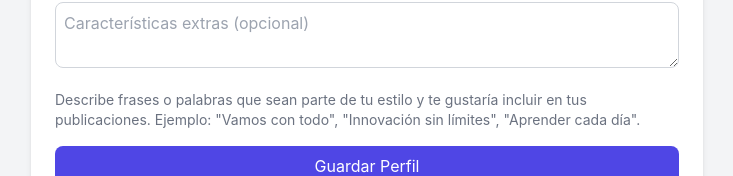
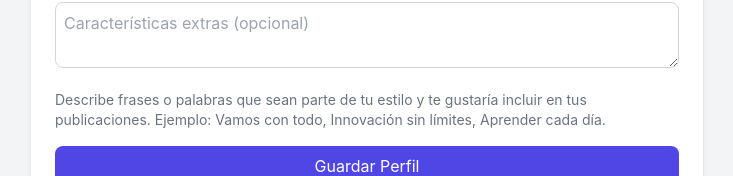
Before and after one commit to Camilasanchez/linkedin-generator-content, a Next.js app: page / in a window 1280 px wide. Shown: the part 572-748 px from the top of the page, without its empty margins (273-1006 px from the left). Built offline with nearby package versions, Linux system fonts and the light colour scheme.

Commit message:
Update index.js

```diff
--- a/pages/index.js
+++ b/pages/index.js
@@ -176,8 +176,8 @@ export default function Home() {
             ></textarea>
             <p className="text-gray-500 text-sm">
               Describe frases o palabras que sean parte de tu estilo y te gustaría
-              incluir en tus publicaciones. Ejemplo: "Vamos con todo",
-              "Innovación sin límites", "Aprender cada día".
+              incluir en tus publicaciones. Ejemplo: Vamos con todo,
+              Innovación sin límites, Aprender cada día.
             </p>
 
             <button
```
